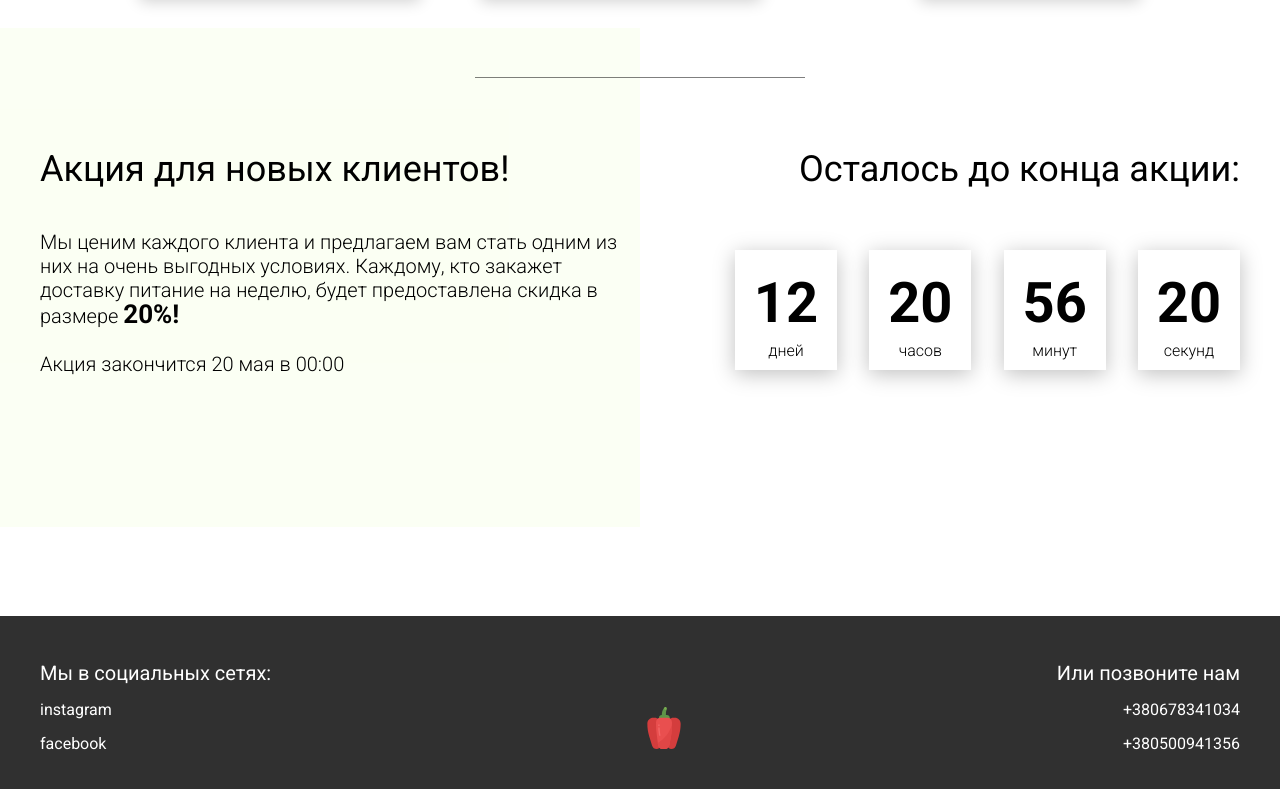
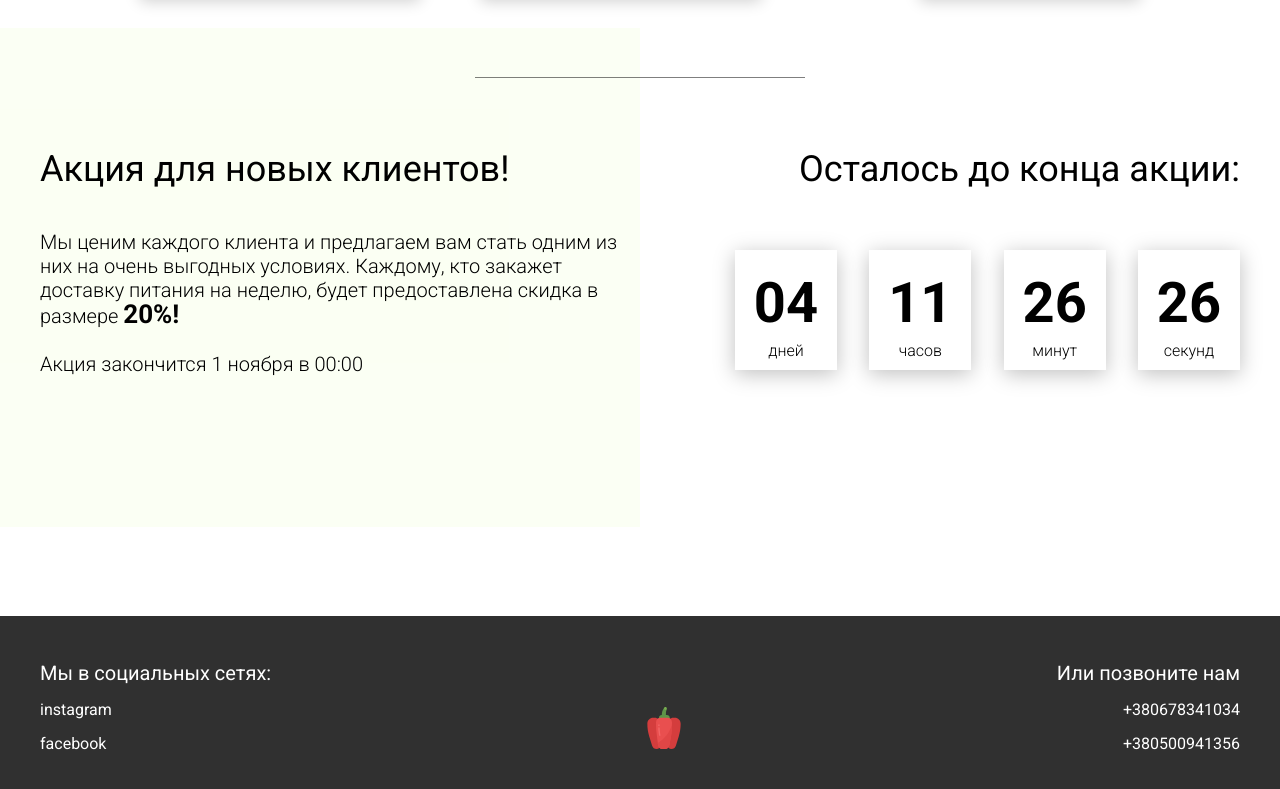
Before and after one commit to Ivanov-Aleksei0209/JS_Petrochenko, a plain HTML site: page 038 JS в работе/dist/index.html in a window 1280 px wide. Shown: the part 3448-4237 px from the top of the page. Drawn offline with Linux system fonts and the light colour scheme.

Commit message:
add: timer

```diff
--- a/038 JS в работе/dist/index.html
+++ b/038 JS в работе/dist/index.html
@@ -240,9 +240,9 @@
                 <div class="title">Акция для новых клиентов!</div>
                 <div class="promotion__descr">
                     Мы ценим каждого клиента и предлагаем вам стать одним из них на очень выгодных условиях.
-                    Каждому, кто закажет доставку питание на неделю, будет предоставлена скидка в размере <span>20%!</span>
+                    Каждому, кто закажет доставку питания на неделю, будет предоставлена скидка в размере <span>20%!</span>
                     <br><br>
-                    Акция закончится 20 мая в 00:00
+                    Акция закончится 1 ноября в 00:00
                 </div>
             </div>
             <div class="promotion__timer">
--- a/038 JS в работе/dist/js/script.js
+++ b/038 JS в работе/dist/js/script.js
@@ -1,4 +1,6 @@
 window.addEventListener('DOMContentLoaded', () => {
+
+    // Tabs
 
     const tabs = document.querySelectorAll('.tabheader__item'),
         tabsContent = document.querySelectorAll('.tabcontent'),
@@ -15,14 +17,14 @@ window.addEventListener('DOMContentLoaded', () => {
         });
     }
 
-     function showTabContent(i = 0) {
+    function showTabContent(i = 0) {
         tabsContent[i].classList.add('show', 'fade');
         tabsContent[i].classList.remove('hide');
         tabs[i].classList.add('tabheader__item_active');
-     }
+    }
 
-     hideTabContent();
-     showTabContent();
+    hideTabContent();
+    showTabContent();
 
     tabsParent.addEventListener('click', (event) => {
         const target = event.target;
@@ -36,4 +38,59 @@ window.addEventListener('DOMContentLoaded', () => {
             });
         }
     });
+
+    // Timer
+
+    const deadLine = '2022-11-01';
+
+    function getTimeRemaining(endtime) {
+        const t = Date.parse(endtime) - Date.parse(new Date()),
+            days = Math.floor(t / (1000 * 60 * 60 * 24)),
+            hours = Math.floor((t / (1000 * 60 * 60) % 24)),
+            minutes = Math.floor((t / 1000 / 60) % 60),
+            seconds = Math.floor((t / 1000) % 60);
+
+        return {
+            'total': t,
+            'days': days,
+            'hours': hours,
+            'minutes': minutes,
+            'seconds': seconds
+        };
+    }
+
+    function getZero(num) {  // ставит 0 если число одноразрядное
+        if (num >= 0 && num < 10) {
+            return `0${num}`;
+        } else {
+            return num;
+        }
+     }
+
+    function setClock(selector, endtime) {
+        const timer = document.querySelector(selector),
+              days = timer.querySelector('#days'),
+              hours = timer.querySelector('#hours'),
+              minutes = timer.querySelector('#minutes'),
+              seconds = timer.querySelector('#seconds'),
+              timeInterval = setInterval(updateClock, 1000);
+
+        updateClock(); // чтобы не было первоначальной задержки таймера при обновлении страницы
+
+        function updateClock() {
+            const t = getTimeRemaining(endtime);
+
+            days.innerHTML = getZero(t.days);
+            hours.innerHTML = getZero(t.hours);
+            minutes.innerHTML = getZero(t.minutes);
+            seconds.innerHTML = getZero(t.seconds);
+
+            if (t.total <= 0) {
+                clearInterval(timeInterval);
+            }
+        }
+    }
+
+    setClock('.timer', deadLine);
+
 });
```
